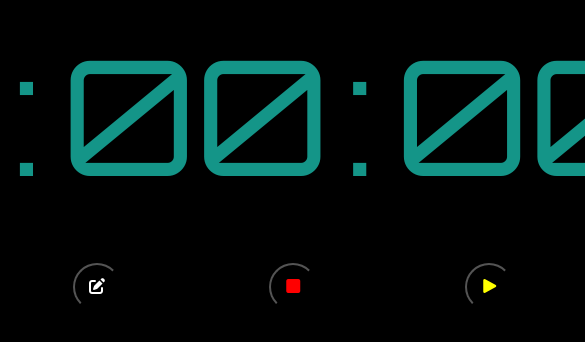
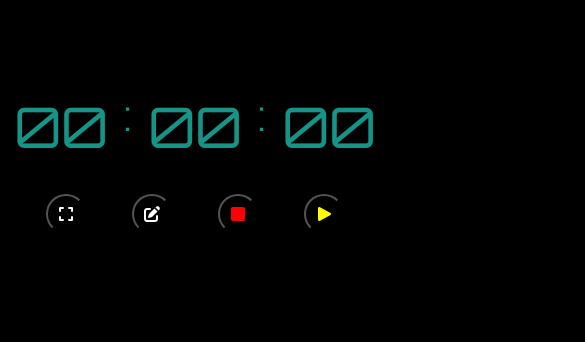
Before and after one commit to erikmiqueias/Timer, a plain HTML site: page index.html in a window 390 px wide. Shown: the part 260-602 px from the top of the page, 585 px wide, since content can reach past the window. Drawn offline with Linux system fonts and the light colour scheme.

Commit message:
style: adicionado responsividade

```diff
--- a/index.html
+++ b/index.html
@@ -10,12 +10,12 @@
       crossorigin="anonymous"
       referrerpolicy="no-referrer"
     />
+    <link rel="stylesheet" href="responsiveness.css" />
     <link rel="stylesheet" href="styles.css" />
     <script src="scripts.js" defer></script>
     <title>Timer</title>
   </head>
   <body>
-    <main id="app-container">
     <section id="timer-display">
       <div>
         <input
@@ -65,6 +65,5 @@
         <i class="fa-solid fa-play"></i>
       </button>
     </section>
-    </main>
   </body>
 </html>
--- /dev/null
+++ b/responsiveness.css
@@ -0,0 +1,27 @@
+@media screen and (max-width: 430px) {
+  #timer-display {
+    gap: 0.5rem;
+    justify-content: center;
+  }
+
+  #timer-display input {
+    font-size: 3.5rem;
+  }
+
+  #timer-display span {
+    font-size: 2.5rem;
+  }
+
+  #button-container {
+    margin-top: 2rem !important;
+  }
+
+  #button-container button {
+    width: 2.5rem;
+    height: 2.5rem;
+  }
+
+  #button-container button > i {
+    font-size: 1rem;
+  }
+}
--- a/styles.css
+++ b/styles.css
@@ -13,6 +13,7 @@ body {
   justify-content: center;
   min-height: 100dvh;
   background-color: black;
+  flex-direction: column;
 }
 
 input,
@@ -27,6 +28,9 @@ input {
   outline: none;
   field-sizing: content;
   background-color: transparent;
+  width: 100%;
+  max-width: max-content;
+  flex: 1;
 }
 
 button {
@@ -35,6 +39,9 @@ button {
   width: 3rem;
   height: 3rem;
   border-radius: 100%;
+  display: flex;
+  align-items: center;
+  justify-content: center;
 }
 
 i {
@@ -49,18 +56,19 @@ i {
   color: yellow;
 }
 
-#app-container {
-  display: flex;
-  flex-direction: column;
-  gap: 3rem;
-}
-
 #timer-display {
   display: flex;
   gap: 1rem;
+  width: 100%;
+  max-width: 100%;
+  justify-content: center;
 }
 
 #button-container {
+  margin-top: 5rem;
   display: flex;
   justify-content: space-evenly;
+  align-items: center;
+  width: 100%;
+  max-width: 60rem;
 }
```
Lines whose indentation alone changed are shown as unchanged.
